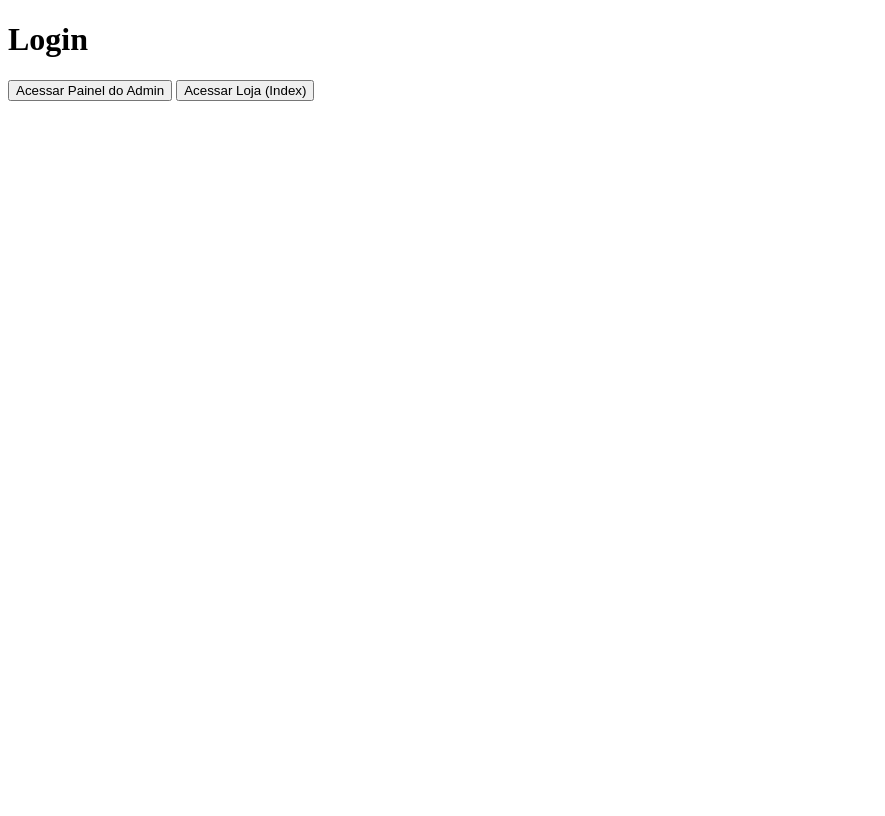
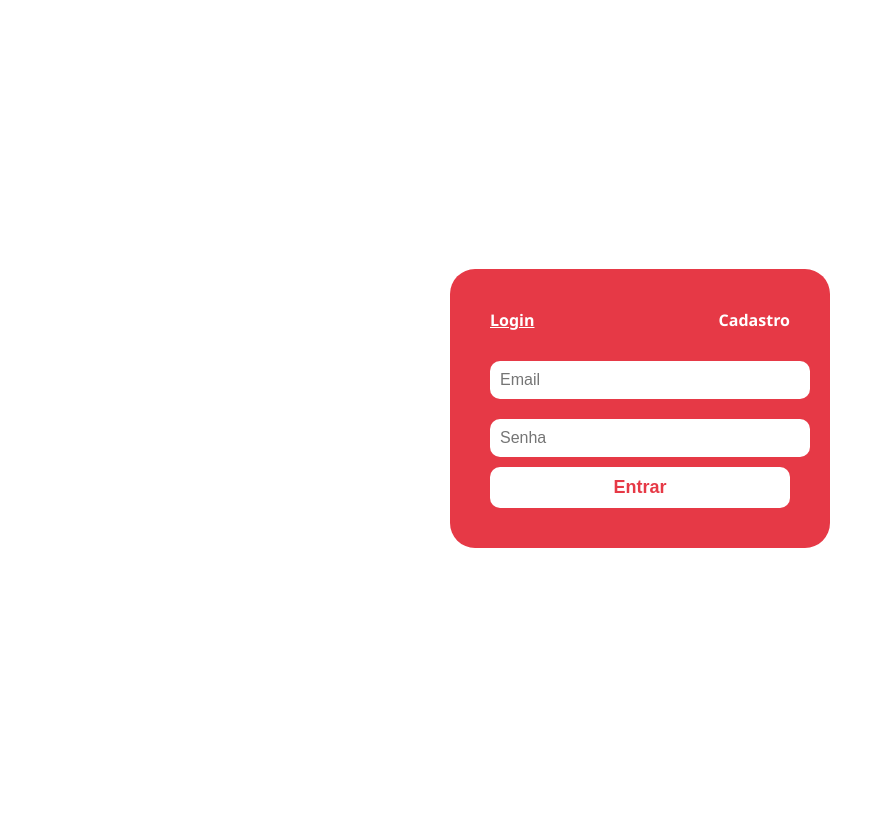
Before and after one commit to GustavoDEVVV/LojaVirtual, a Flask app: page /login in a window 1280 px wide. Shown: the whole page, without its empty margins (0-885 px from the left). Before the commit the page ends 101 px from the top, so only its background shows below. Run offline with Flask 3, Linux system fonts and the light colour scheme.

Commit message:
Finalização dos back end

```diff
--- /dev/null
+++ b/app.py
@@ -0,0 +1,124 @@
+from flask import Flask, request, jsonify, render_template, send_from_directory, redirect, url_for, session
+import os
+from flask_cors import CORS
+
+app = Flask(__name__, template_folder='templates')
+
+app.secret_key = 'segredo-seguro'  # Necessário para sessões
+CORS(app)
+
+# Pasta de upload
+app.config['UPLOAD_FOLDER'] = os.path.join('static', 'uploads')
+os.makedirs(app.config['UPLOAD_FOLDER'], exist_ok=True)
+
+# Banco simulado de usuários
+usuarios = {
+    'admin@site.com': {'senha': 'admin123', 'tipo': 'admin'},
+    'usuario@site.com': {'senha': 'user123', 'tipo': 'usuario'}
+}
+
+# Lista simulada de produtos
+produtos = []
+
+# Rota para servir imagens
+@app.route('/uploads/<filename>')
+def servir_imagem(filename):
+    return send_from_directory(app.config['UPLOAD_FOLDER'], filename)
+
+# Página inicial
+@app.route('/')
+def index():
+    if session.get('tipo') != 'usuario':
+        return redirect(url_for('login'))
+    return render_template('index.html')
+
+# Rota de login
+@app.route('/login', methods=['GET', 'POST'])
+def login():
+    if request.method == 'POST':
+        email = request.form.get('email')
+        senha = request.form.get('senha')
+        user = usuarios.get(email)
+
+        if user and user['senha'] == senha:
+            session['usuario'] = email
+            session['tipo'] = user['tipo']
+            return redirect(url_for('admin' if user['tipo'] == 'admin' else 'index'))
+        else:
+            return render_template('login.html', erro='Credenciais inválidas')
+    return render_template('login.html')
+
+# Painel admin
+@app.route('/admin')
+def admin():
+    if session.get('tipo') != 'admin':
+        return redirect(url_for('login'))
+    return render_template('PaginaDaAdmin.html')
+
+# Criação de produtos
+@app.route('/criar')
+def criacao_de_produtos():
+    return render_template('CriacaoDeProdutos.html')
+
+# Página de edição de produtos
+@app.route('/editar')
+def editar():
+    if session.get('tipo') != 'admin':
+        return redirect(url_for('login'))
+    return render_template('editar_produto.html', produtos=produtos)
+
+# Editar um produto específico
+@app.route('/editar_produto/<int:index>', methods=['POST'])
+def editar_produto(index):
+    if session.get('tipo') != 'admin':
+        return redirect(url_for('login'))
+    if 0 <= index < len(produtos):
+        nome = request.form.get('nome')
+        descricao = request.form.get('descricao')
+        produtos[index]['nome'] = nome or produtos[index]['nome']
+        produtos[index]['descricao'] = descricao or produtos[index]['descricao']
+    return redirect(url_for('editar'))
+
+# Excluir produto
+@app.route('/excluir_produto/<int:index>', methods=['POST'])
+def excluir_produto(index):
+    if session.get('tipo') != 'admin':
+        return redirect(url_for('login'))
+    if 0 <= index < len(produtos):
+        produtos.pop(index)
+    return redirect(url_for('editar'))
+
+# API - listar produtos
+@app.route('/produtos', methods=['GET'])
+def listar_produtos():
+    return jsonify(produtos)
+
+# API - adicionar produto
+@app.route('/produtos', methods=['POST'])
+def adicionar_produto():
+    if session.get('tipo') != 'admin':
+        return redirect(url_for('login'))
+    if request.content_type.startswith('multipart/form-data'):
+        nome = request.form.get('nome')
+        descricao = request.form.get('descricao')
+        imagem = request.files.get('imagem')
+
+        if not nome or not descricao or not imagem:
+            return jsonify({'mensagem': 'Todos os campos são obrigatórios!'}), 400
+
+        caminho_imagem = os.path.join(app.config['UPLOAD_FOLDER'], imagem.filename)
+        imagem.save(caminho_imagem)
+
+        produtos.append({
+            'nome': nome,
+            'descricao': descricao,
+            'imagem': imagem.filename
+        })
+        return jsonify({'mensagem': 'Produto adicionado com sucesso!'}), 201
+    else:
+        novo_produto = request.get_json()
+        produtos.append(novo_produto)
+        return jsonify({'mensagem': 'Produto adicionado com sucesso!'}), 201
+
+if __name__ == '__main__':
+    app.run(debug=True)
--- a/backEnd/app.py
+++ /dev/null
@@ -1,72 +0,0 @@
-from flask import Flask, request, jsonify, render_template, send_from_directory
-import os
-from flask_cors import CORS
-
-app = Flask(__name__, template_folder='../templates')
-CORS(app)
-
-# Alterando para salvar arquivos dentro de 'static/uploads'
-app.config['UPLOAD_FOLDER'] = os.path.join('static', 'uploads')
-os.makedirs(app.config['UPLOAD_FOLDER'], exist_ok=True)
-
-# Lista simulada de produtos
-produtos = []
-
-# Rota para servir imagens
-@app.route('/uploads/<filename>')
-def servir_imagem(filename):
-    return send_from_directory(app.config['UPLOAD_FOLDER'], filename)
-
-# Rota principal - Página com os produtos
-@app.route('/')
-def index():
-    return render_template('index.html')
-
-# Rota para login
-@app.route('/login')
-def login():
-    return render_template('login.html')
-
-# Rota para painel administrativo
-@app.route('/admin')
-def admin():
-    return render_template('admin.html')
-
-# Rota para editar produtos
-@app.route('/editar')
-def editar():
-    return render_template('editar_produto.html')
-
-# API - Listar produtos (GET)
-@app.route('/produtos', methods=['GET'])
-def listar_produtos():
-    return jsonify(produtos)
-
-# API - Adicionar produto (POST)
-@app.route('/produtos', methods=['POST'])
-def adicionar_produto():
-    if request.content_type.startswith('multipart/form-data'):
-        nome = request.form.get('nome')
-        descricao = request.form.get('descricao')
-        imagem = request.files.get('imagem')
-
-        if not nome or not descricao or not imagem:
-            return jsonify({'mensagem': 'Todos os campos são obrigatórios!'}), 400
-
-        caminho_imagem = os.path.join(app.config['UPLOAD_FOLDER'], imagem.filename)
-        imagem.save(caminho_imagem)
-
-        produtos.append({
-            'nome': nome,
-            'descricao': descricao,
-            'imagem': imagem.filename  # só o nome, mas você pode salvar o caminho também
-        })
-        return jsonify({'mensagem': 'Produto adicionado com sucesso!'}), 201
-
-    else:
-        novo_produto = request.get_json()
-        produtos.append(novo_produto)
-        return jsonify({'mensagem': 'Produto adicionado com sucesso!'}), 201
-
-if __name__ == '__main__':
-    app.run(debug=True)
--- /dev/null
+++ b/static/css/pagina_da_admin.css
@@ -0,0 +1,3 @@
+body{
+    background-color: aqua;
+}
--- a/static/js/script.js
+++ /dev/null
@@ -1,3 +0,0 @@
-function confirmarExclusao(nomeProduto) {
-    return confirm(`Tem certeza que deseja excluir o produto "${nomeProduto}"?`);
-}
--- a/templates/index.html
+++ b/templates/index.html
@@ -19,9 +19,9 @@
                 data.forEach(p => {
                     const div = document.createElement('div');
                     div.innerHTML = `
+                    ${p.imagem ? `<img src="/static/uploads/${p.imagem}" alt="${p.nome}" width="200">` : ''}
                         <h3>${p.nome}</h3>
                         <p>${p.descricao}</p>
-                        ${p.imagem ? `<img src="/static/uploads/${p.imagem}" alt="${p.nome}" width="200">` : ''}
                     `;
                     container.appendChild(div);
                 });
--- a/templates/login.html
+++ b/templates/login.html
@@ -3,11 +3,88 @@
 <head>
     <meta charset="UTF-8">
     <title>Login</title>
+    <style>
+        body {
+            background-color: #fff;
+            font-family: 'Segoe UI', sans-serif;
+            display: flex;
+            justify-content: center;
+            align-items: center;
+            height: 100vh;
+        }
+
+        .container {
+            background-color: #e63946;
+            padding: 40px;
+            border-radius: 25px;
+            width: 300px;
+            color: white;
+        }
+
+        .tabs {
+            display: flex;
+            justify-content: space-between;
+            margin-bottom: 20px;
+        }
+
+        .tabs span {
+            font-weight: bold;
+            cursor: pointer;
+        }
+
+        .tabs .active {
+            text-decoration: underline;
+        }
+
+        input[type="email"], input[type="password"] {
+            width: 100%;
+            padding: 10px;
+            margin: 10px 0;
+            border: none;
+            border-radius: 10px;
+            font-size: 16px;
+        }
+
+        button {
+            width: 100%;
+            background: white;
+            color: #e63946;
+            border: none;
+            padding: 10px;
+            border-radius: 10px;
+            font-size: 18px;
+            font-weight: bold;
+            cursor: pointer;
+        }
+
+        .erro {
+            background: #fff3f3;
+            color: #911;
+            text-align: center;
+            padding: 5px;
+            margin-top: 10px;
+            border-radius: 5px;
+        }
+    </style>
 </head>
 <body>
-    <h1>Login</h1>
 
-    <button onclick="window.location.href='/admin'">Acessar Painel do Admin</button>
-    <button onclick="window.location.href='/'">Acessar Loja (Index)</button>
+<div class="container">
+    <div class="tabs">
+        <span class="active">Login</span>
+        <span>Cadastro</span> <!-- Futuro recurso -->
+    </div>
+
+    <form method="POST">
+        <input type="email" name="email" placeholder="Email" required>
+        <input type="password" name="senha" placeholder="Senha" required>
+        <button type="submit">Entrar</button>
+    </form>
+
+    {% if erro %}
+        <div class="erro">{{ erro }}</div>
+    {% endif %}
+</div>
+
 </body>
 </html>
```
Also changed, not shown: requirements.txt (+11 -0 lines), static/css/editar_produto.css (added, +77 -0 lines), static/css/style.css (deleted, +0 -73 lines), templates/CriacaoDeProdutos.html (added, +37 -0 lines), templates/PaginaDaAdmin.html (added, +36 -0 lines), templates/admin.html (deleted, +0 -38 lines), templates/editar_produto.html (+41 -2 lines), backEnd/static/uploads/Group 44 (1).png (added), backEnd/static/uploads/Group 44 (5).png (added), backEnd/static/uploads/TabelaDeItens.png (added), 1 other file.
